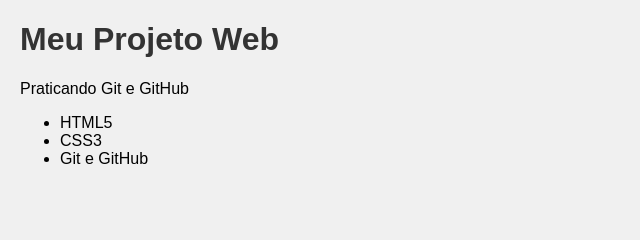
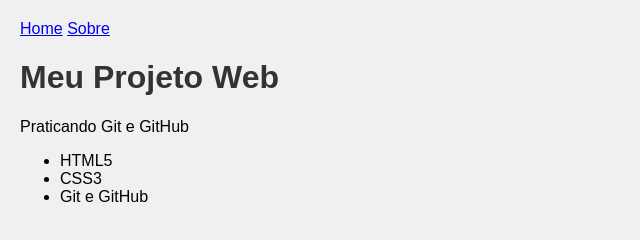
Before and after one commit to lucascarvalho1808/pratica-git-web, a plain HTML site: page index.html in a window 1280 px wide. Shown: the whole page, without its empty margins (0-640 px from the left). Drawn offline with Linux system fonts and the light colour scheme.

Commit message:
feat: adiciona header com navegação

```diff
--- a/index.html
+++ b/index.html
@@ -7,6 +7,13 @@
     <link rel="stylesheet" href="css/styles.css" />
   </head>
   <body>
+    <header>
+      <nav>
+        <a href="#home">Home</a>
+        <a href="#sobre">Sobre</a>
+      </nav>
+    </header>
+
     <h1>Meu Projeto Web</h1>
     <p>Praticando Git e GitHub</p>
     <ul>
```
